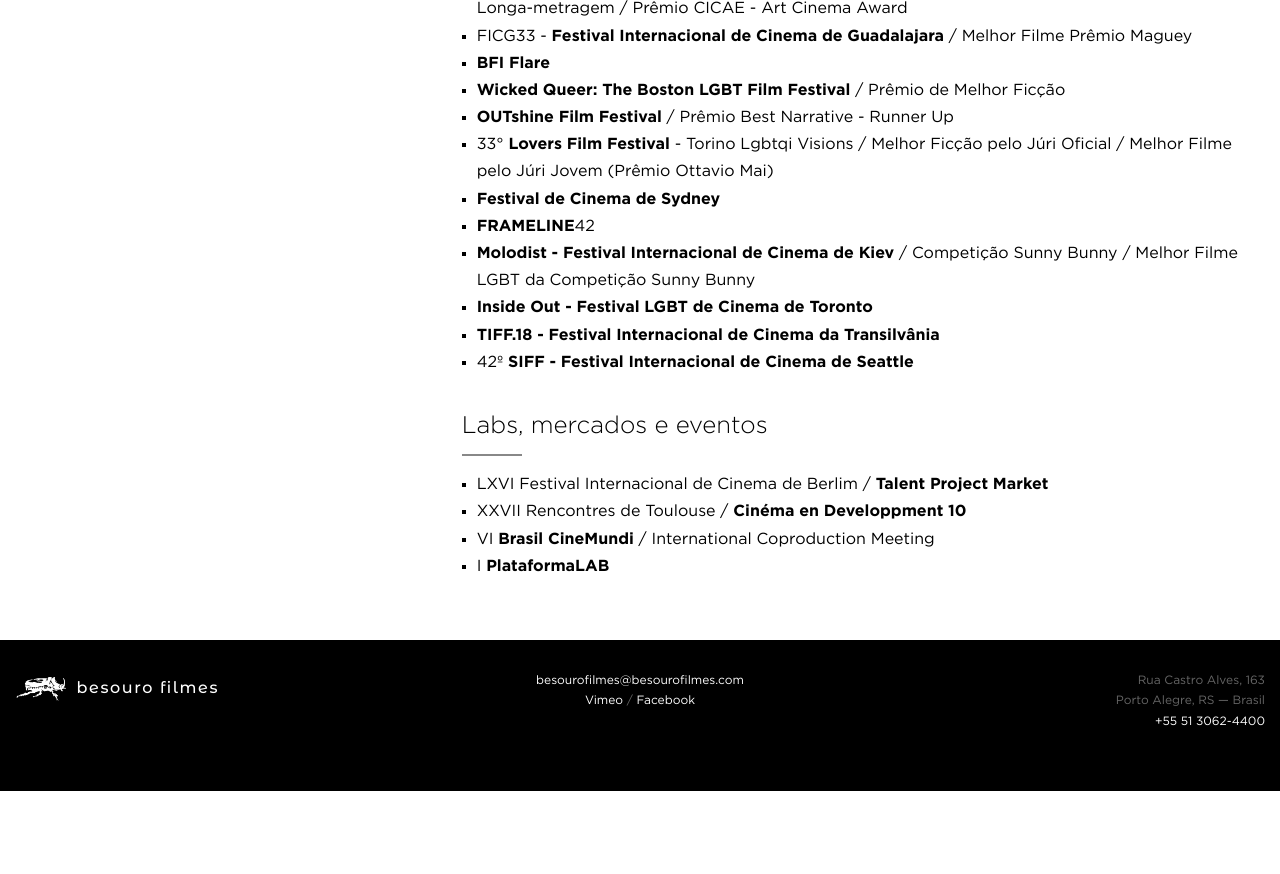
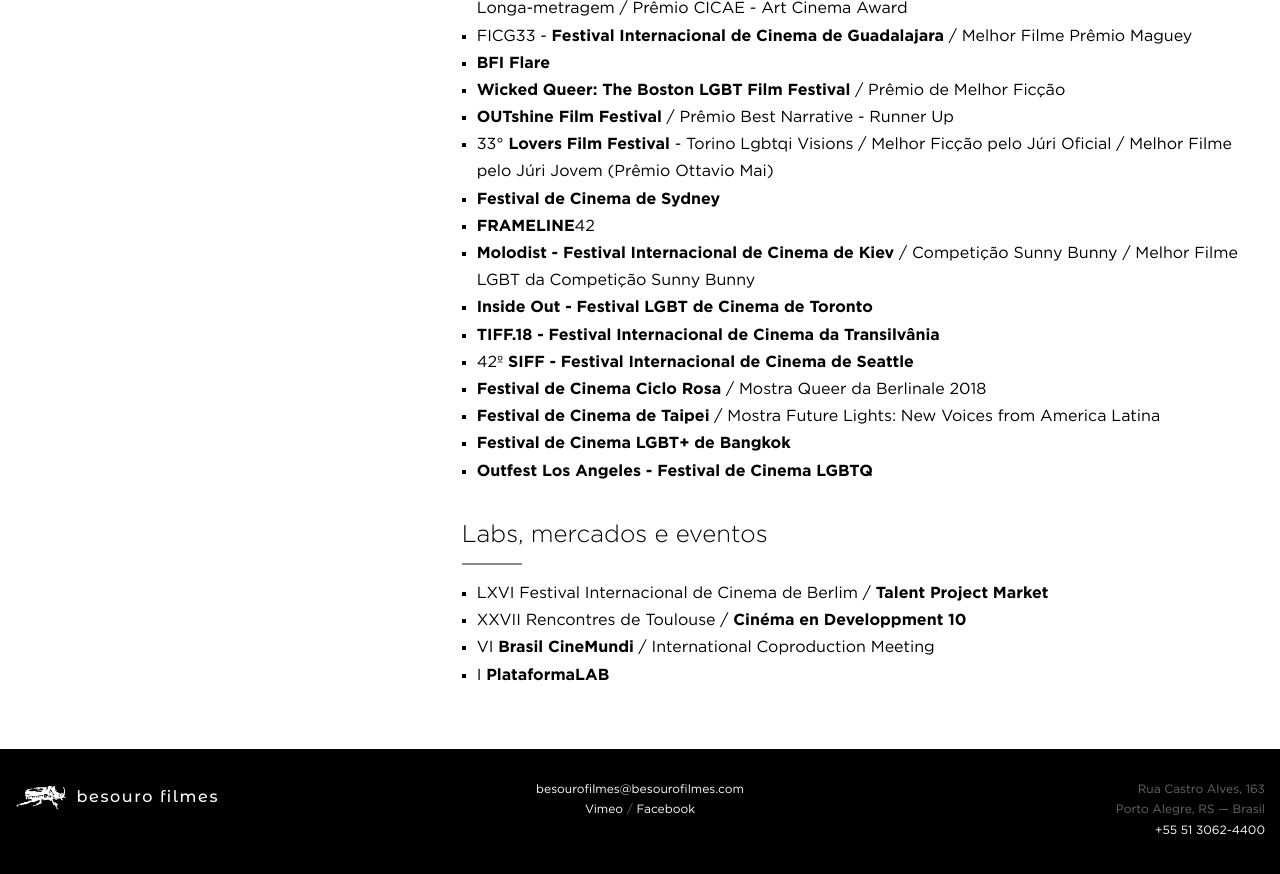
Before and after one commit to arthrfrts/besouro, a Jekyll site: the page built from _projects/tintabruta.md, in a window 1280 px wide and 900 px high, scrolled down 1089 px. Shown: the top 874 px of the window. Built offline with Jekyll 4.4.1, drawn with Linux system fonts in a browser that asks for light colours; before the commit the page ends 1880 px from its top, so only the background shows below that.

Commit message:
Updated Tintabruta

```diff
--- a/_projects/tintabruta.md
+++ b/_projects/tintabruta.md
@@ -40,6 +40,10 @@
 * **Inside Out - Festival LGBT de Cinema de Toronto**
 * **TIFF.18 - Festival Internacional de Cinema da Transilvânia**
 * 42º **SIFF - Festival Internacional de Cinema de Seattle**
+* **Festival de Cinema Ciclo Rosa** / Mostra Queer da Berlinale 2018
+* **Festival de Cinema de Taipei** / Mostra Future Lights: New Voices from America Latina
+* **Festival de Cinema LGBT+ de Bangkok**
+* **Outfest Los Angeles - Festival de Cinema LGBTQ**
 
 ## Labs, mercados e eventos
 * LXVI Festival Internacional de Cinema de Berlim / **Talent Project Market**
```
